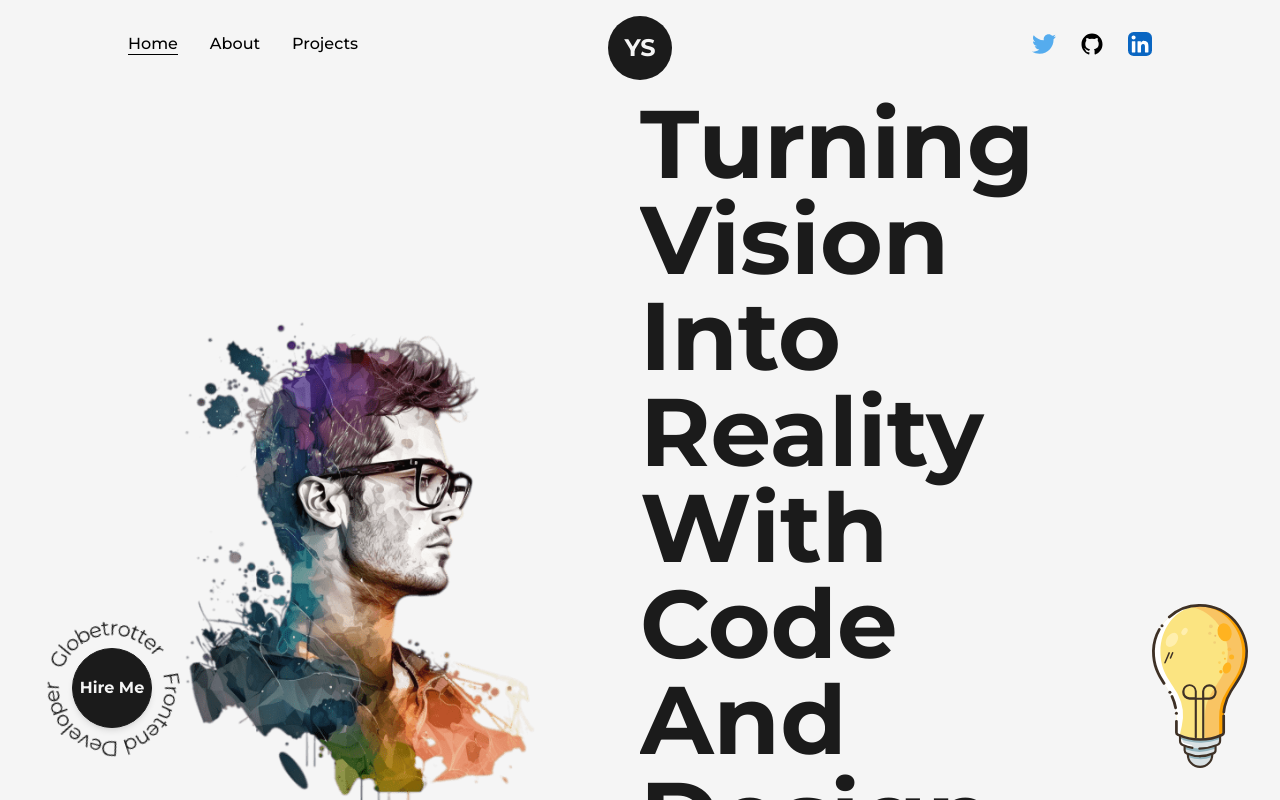
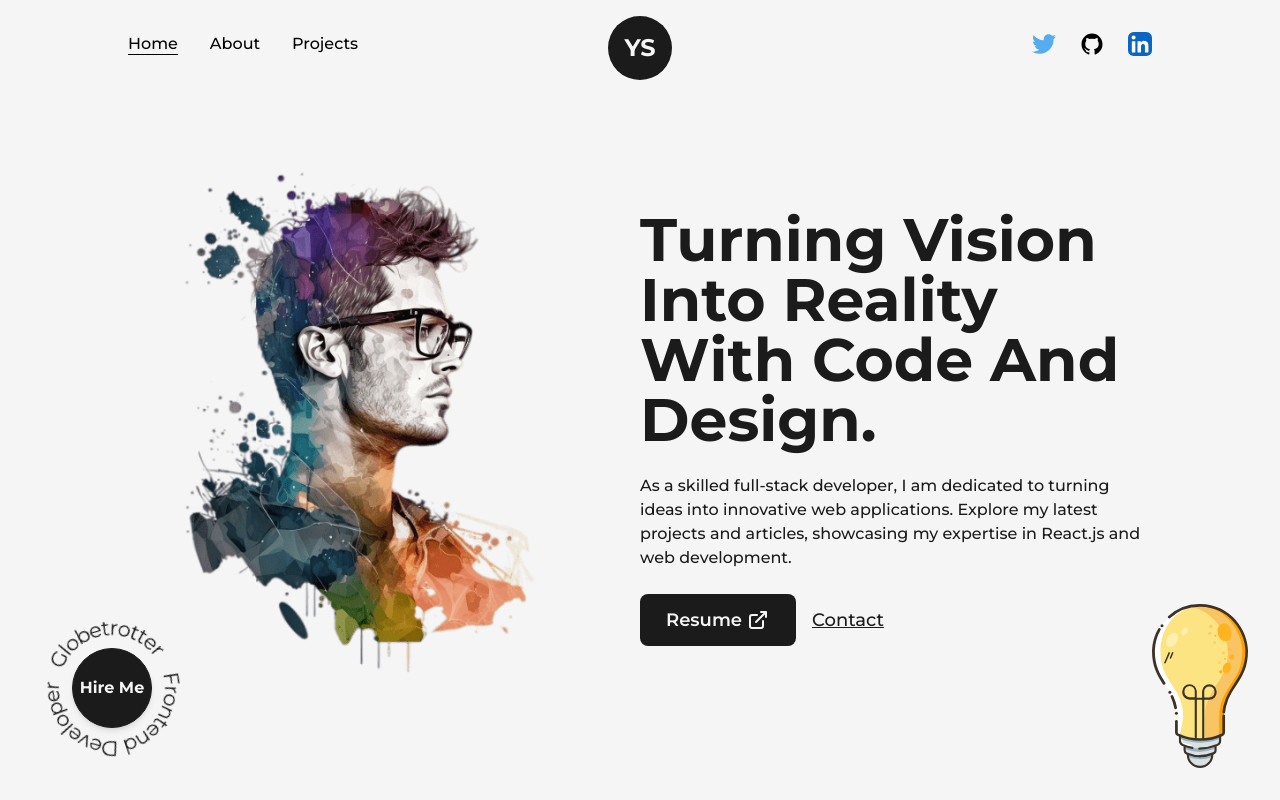
Before and after one commit to YathaarthSuri/portfolio, a Next.js app: page / in a window 1280 px wide. Shown: the top 800 px of the page. Built offline with nearby package versions, Linux system fonts and the light colour scheme.

Commit message:
Changes in homepage

```diff
--- a/src/components/AnimatedText.js
+++ b/src/components/AnimatedText.js
@@ -32,7 +32,7 @@ const AnimatedText = ({ text, className = '' }) => {
   return (
     <div className='w-full mx-auto py-2 flex items-center justify-center text-center overflow-hidden'>
       <motion.h1
-        className={`inline-block font-bold capitalize w-full text-dark text-8xl ${className}`}
+        className={`inline-block font-bold capitalize w-full text-dark text-6xl ${className}`}
         variants={quote}
         initial='initial'
         animate='animate'
```
